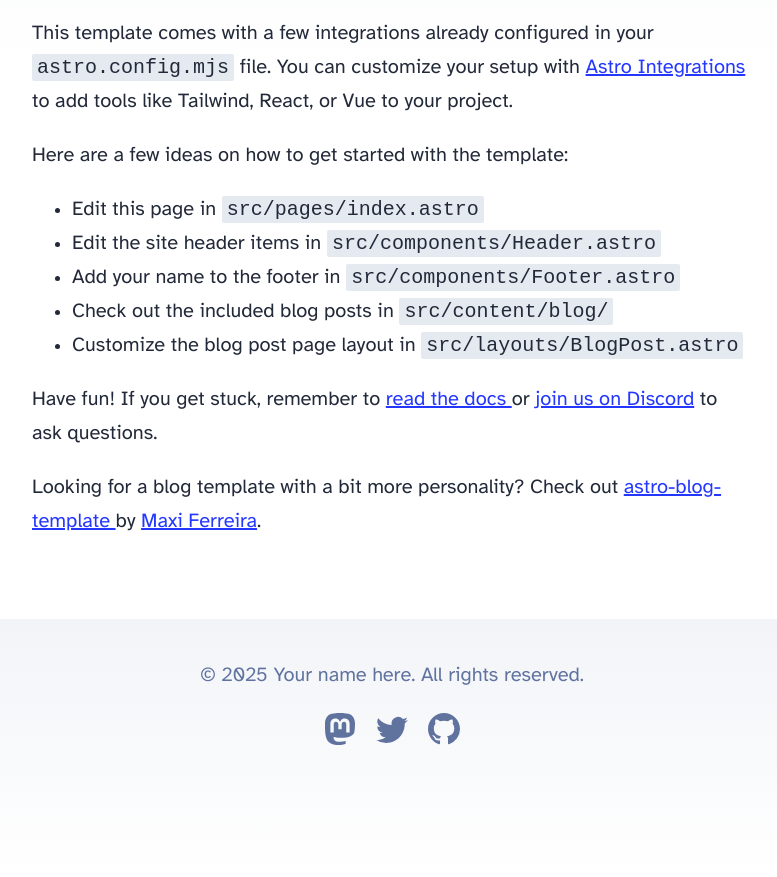
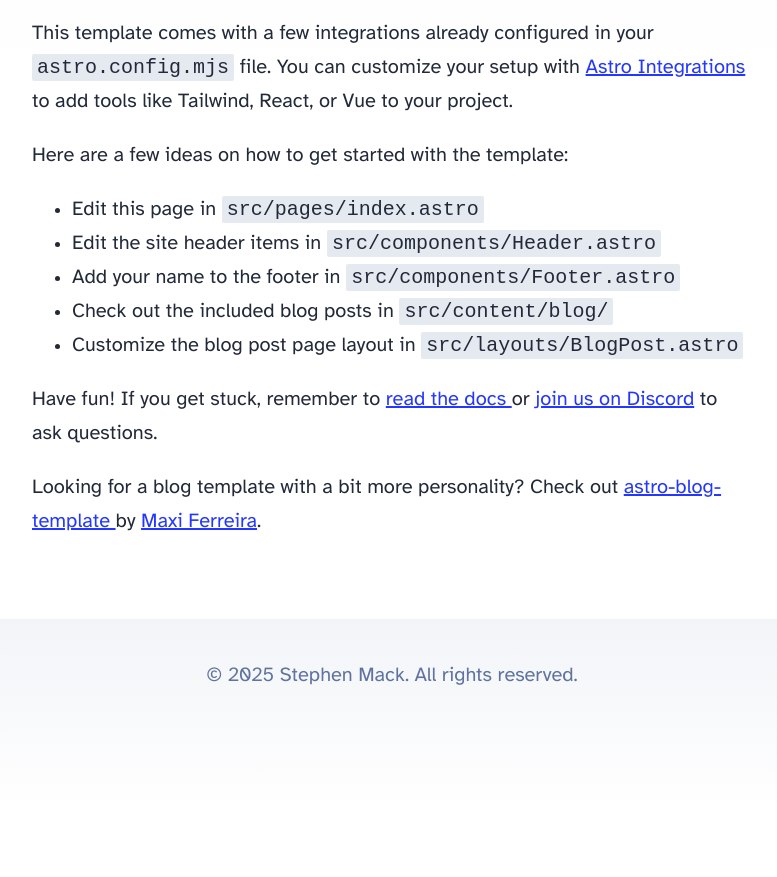
Before and after one commit to sgmack96/mackreport-dev, an Astro site: page / in a window 1280 px wide. Shown: the part 512-1389 px from the top of the page, without its empty margins (248-1025 px from the left). After the commit the page ends 1325 px from the top, so only its background shows below. Built offline with nearby package versions, Linux system fonts and the light colour scheme; Astro itself is replaced by a stand-in of ours.

Commit message:
Update Footer.astro

```diff
--- a/src/components/Footer.astro
+++ b/src/components/Footer.astro
@@ -3,42 +3,9 @@ const today = new Date();
 ---
 
 <footer>
-	&copy; {today.getFullYear()} Your name here. All rights reserved.
-	<div class="social-links">
-		<a href="https://m.webtoo.ls/@astro" target="_blank">
-			<span class="sr-only">Follow Astro on Mastodon</span>
-			<svg
-				viewBox="0 0 16 16"
-				aria-hidden="true"
-				width="32"
-				height="32"
-				astro-icon="social/mastodon"
-				><path
-					fill="currentColor"
-					d="M11.19 12.195c2.016-.24 3.77-1.475 3.99-2.603.348-1.778.32-4.339.32-4.339 0-3.47-2.286-4.488-2.286-4.488C12.062.238 10.083.017 8.027 0h-.05C5.92.017 3.942.238 2.79.765c0 0-2.285 1.017-2.285 4.488l-.002.662c-.004.64-.007 1.35.011 2.091.083 3.394.626 6.74 3.78 7.57 1.454.383 2.703.463 3.709.408 1.823-.1 2.847-.647 2.847-.647l-.06-1.317s-1.303.41-2.767.36c-1.45-.05-2.98-.156-3.215-1.928a3.614 3.614 0 0 1-.033-.496s1.424.346 3.228.428c1.103.05 2.137-.064 3.188-.189zm1.613-2.47H11.13v-4.08c0-.859-.364-1.295-1.091-1.295-.804 0-1.207.517-1.207 1.541v2.233H7.168V5.89c0-1.024-.403-1.541-1.207-1.541-.727 0-1.091.436-1.091 1.296v4.079H3.197V5.522c0-.859.22-1.541.66-2.046.456-.505 1.052-.764 1.793-.764.856 0 1.504.328 1.933.983L8 4.39l.417-.695c.429-.655 1.077-.983 1.934-.983.74 0 1.336.259 1.791.764.442.505.661 1.187.661 2.046v4.203z"
-				></path></svg
-			>
-		</a>
-		<a href="https://twitter.com/astrodotbuild" target="_blank">
-			<span class="sr-only">Follow Astro on Twitter</span>
-			<svg viewBox="0 0 16 16" aria-hidden="true" width="32" height="32" astro-icon="social/twitter"
-				><path
-					fill="currentColor"
-					d="M5.026 15c6.038 0 9.341-5.003 9.341-9.334 0-.14 0-.282-.006-.422A6.685 6.685 0 0 0 16 3.542a6.658 6.658 0 0 1-1.889.518 3.301 3.301 0 0 0 1.447-1.817 6.533 6.533 0 0 1-2.087.793A3.286 3.286 0 0 0 7.875 6.03a9.325 9.325 0 0 1-6.767-3.429 3.289 3.289 0 0 0 1.018 4.382A3.323 3.323 0 0 1 .64 6.575v.045a3.288 3.288 0 0 0 2.632 3.218 3.203 3.203 0 0 1-.865.115 3.23 3.23 0 0 1-.614-.057 3.283 3.283 0 0 0 3.067 2.277A6.588 6.588 0 0 1 .78 13.58a6.32 6.32 0 0 1-.78-.045A9.344 9.344 0 0 0 5.026 15z"
-				></path></svg
-			>
-		</a>
-		<a href="https://github.com/withastro/astro" target="_blank">
-			<span class="sr-only">Go to Astro's GitHub repo</span>
-			<svg viewBox="0 0 16 16" aria-hidden="true" width="32" height="32" astro-icon="social/github"
-				><path
-					fill="currentColor"
-					d="M8 0C3.58 0 0 3.58 0 8c0 3.54 2.29 6.53 5.47 7.59.4.07.55-.17.55-.38 0-.19-.01-.82-.01-1.49-2.01.37-2.53-.49-2.69-.94-.09-.23-.48-.94-.82-1.13-.28-.15-.68-.52-.01-.53.63-.01 1.08.58 1.23.82.72 1.21 1.87.87 2.33.66.07-.52.28-.87.51-1.07-1.78-.2-3.64-.89-3.64-3.95 0-.87.31-1.59.82-2.15-.08-.2-.36-1.02.08-2.12 0 0 .67-.21 2.2.82.64-.18 1.32-.27 2-.27.68 0 1.36.09 2 .27 1.53-1.04 2.2-.82 2.2-.82.44 1.1.16 1.92.08 2.12.51.56.82 1.27.82 2.15 0 3.07-1.87 3.75-3.65 3.95.29.25.54.73.54 1.48 0 1.07-.01 1.93-.01 2.2 0 .21.15.46.55.38A8.012 8.012 0 0 0 16 8c0-4.42-3.58-8-8-8z"
-				></path></svg
-			>
-		</a>
-	</div>
+	&copy; {today.getFullYear()} Stephen Mack. All rights reserved.
 </footer>
+
 <style>
 	footer {
 		padding: 2em 1em 6em 1em;
@@ -46,17 +13,4 @@ const today = new Date();
 		color: rgb(var(--gray));
 		text-align: center;
 	}
-	.social-links {
-		display: flex;
-		justify-content: center;
-		gap: 1em;
-		margin-top: 1em;
-	}
-	.social-links a {
-		text-decoration: none;
-		color: rgb(var(--gray));
-	}
-	.social-links a:hover {
-		color: rgb(var(--gray-dark));
-	}
 </style>
```
